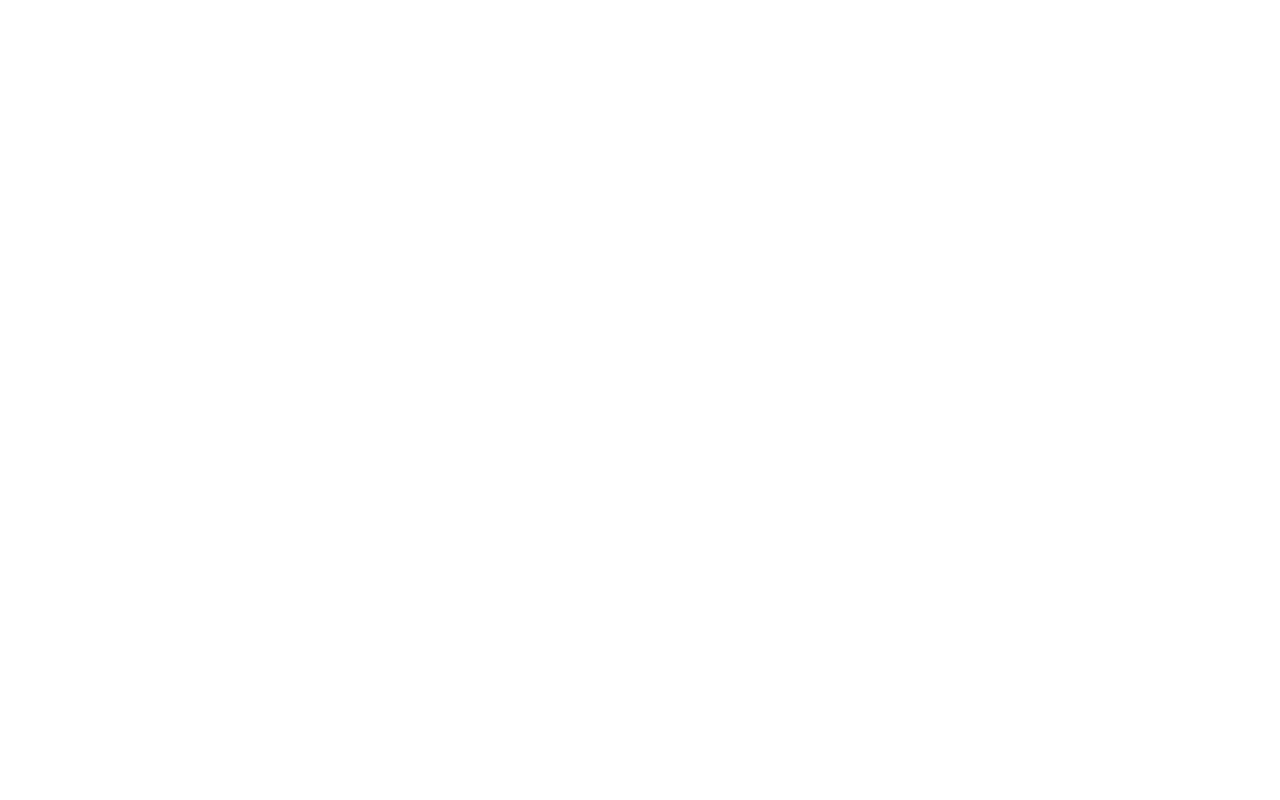
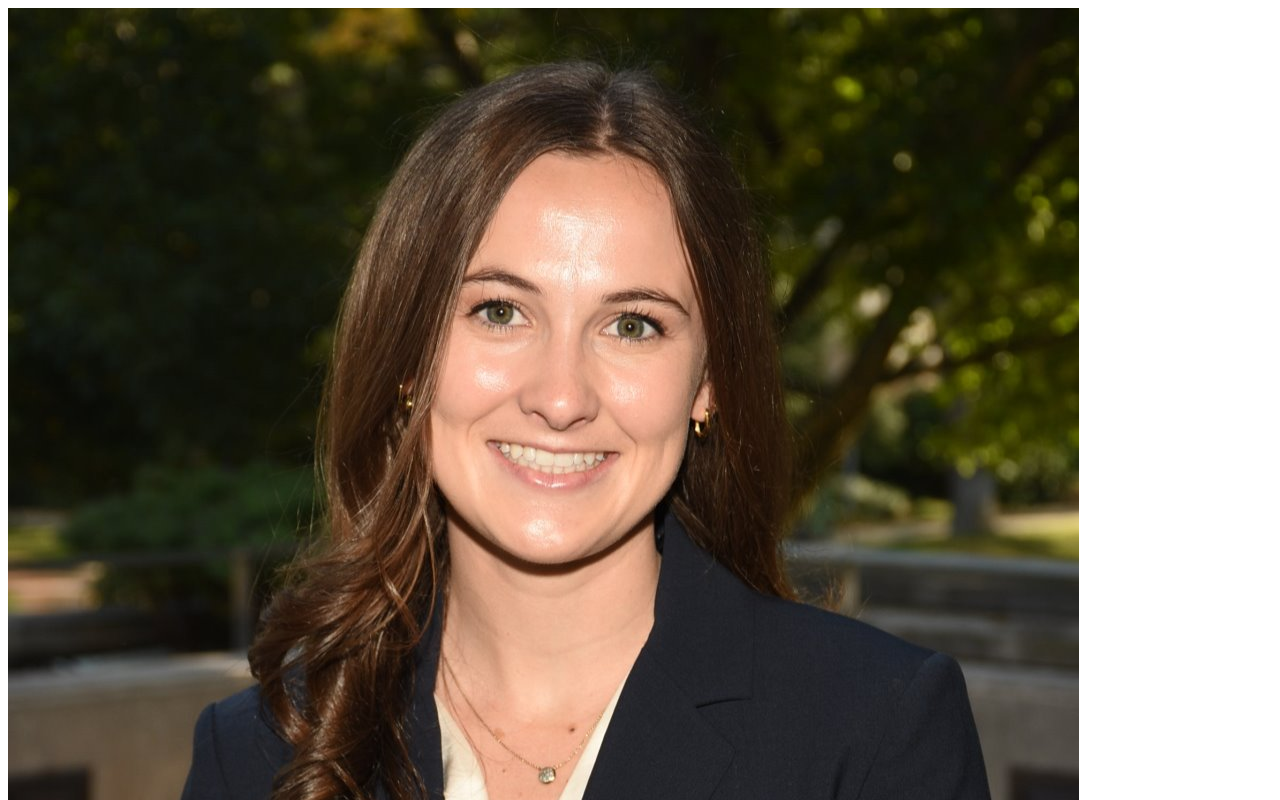
Before and after one commit to evnora/link-in-bio, a plain HTML site: page index.html in a window 1280 px wide. Shown: the top 800 px of the page. Drawn offline with Linux system fonts and the light colour scheme.

Commit message:
newest commit

```diff
--- a/index.html
+++ b/index.html
@@ -1,9 +1,14 @@
 <html>
   <head>
     <meta charset="UTF-8">
+    <meta name="viewport" content="width=device-width, initial-scale=1.0">
     <title>My Link-in-Bio</title>
+    <style> </style>
   </head>
   <body>
-    <!-- Your content will go here -->
+    <div class="main-container">
+      <div class="image-row">
+        <img src="Download.jpg" alt="EV Nora headshot">
+      </div>
   </body>
 </html>
```
